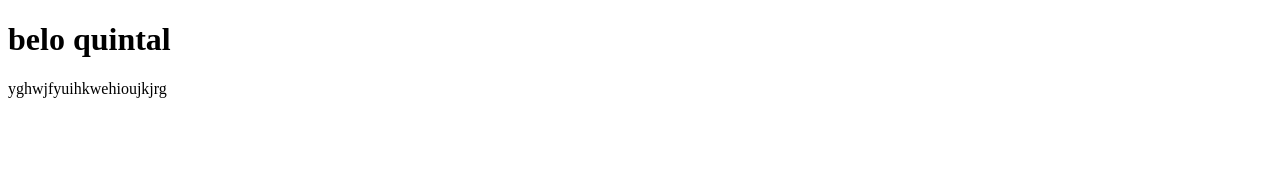
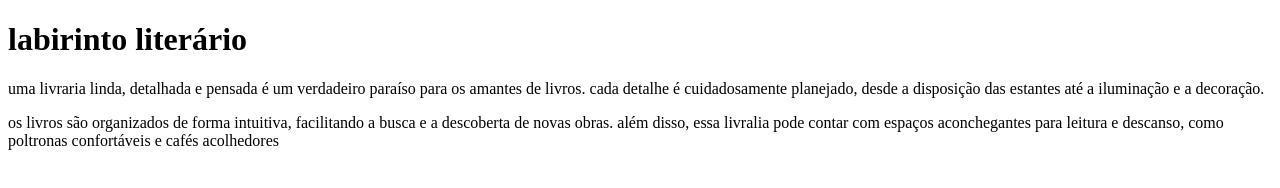
Before and after one commit to anajuliabarbalho/PROJETO, a plain HTML site: page index.html in a window 1280 px wide. Drawn offline with Linux system fonts and the light colour scheme.

Commit message:
Add files via upload

```diff
--- a/index.html
+++ b/index.html
@@ -6,7 +6,19 @@
     <title>Document</title>
 </head>
 <body>
-<h1>belo quintal</h1>
-<p>yghwjfyuihkwehioujkjrg</p>
+<h1>labirinto literário</h1>
+<p>uma livraria linda, detalhada e pensada é um verdadeiro paraíso para os amantes de livros. cada detalhe é cuidadosamente planejado, desde a disposição das estantes até a iluminação e a decoração.
+<p>os livros são organizados de forma intuitiva, facilitando a busca e a descoberta de novas obras. além disso, essa livralia pode contar com espaços aconchegantes para leitura e descanso, como poltronas confortáveis e cafés acolhedores
+
+</p>
+
+
+
+
+
+
+
+
+
 </body>
 </html>
```
Also changed, not shown: livraria_3.jpg (added).
